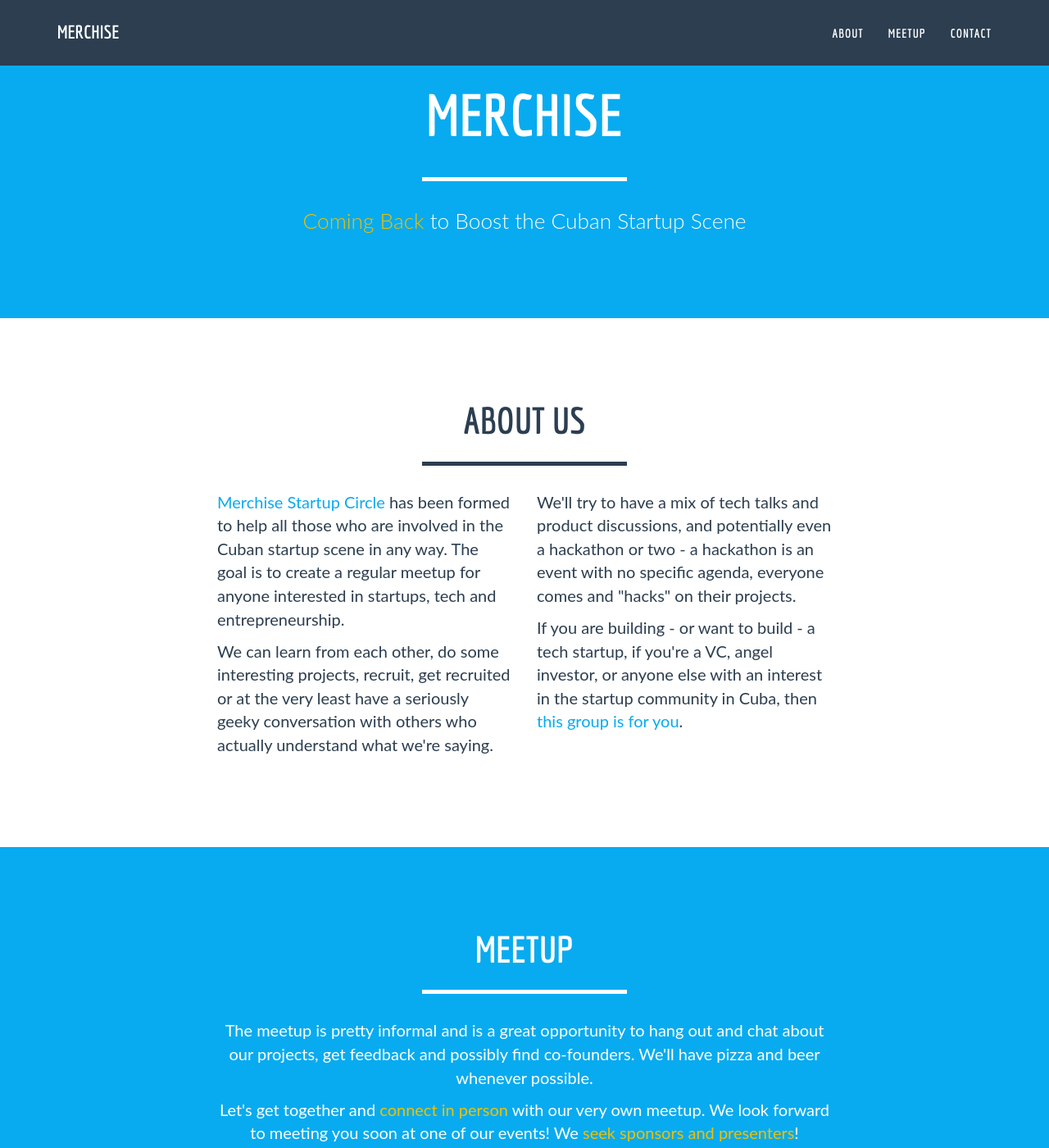
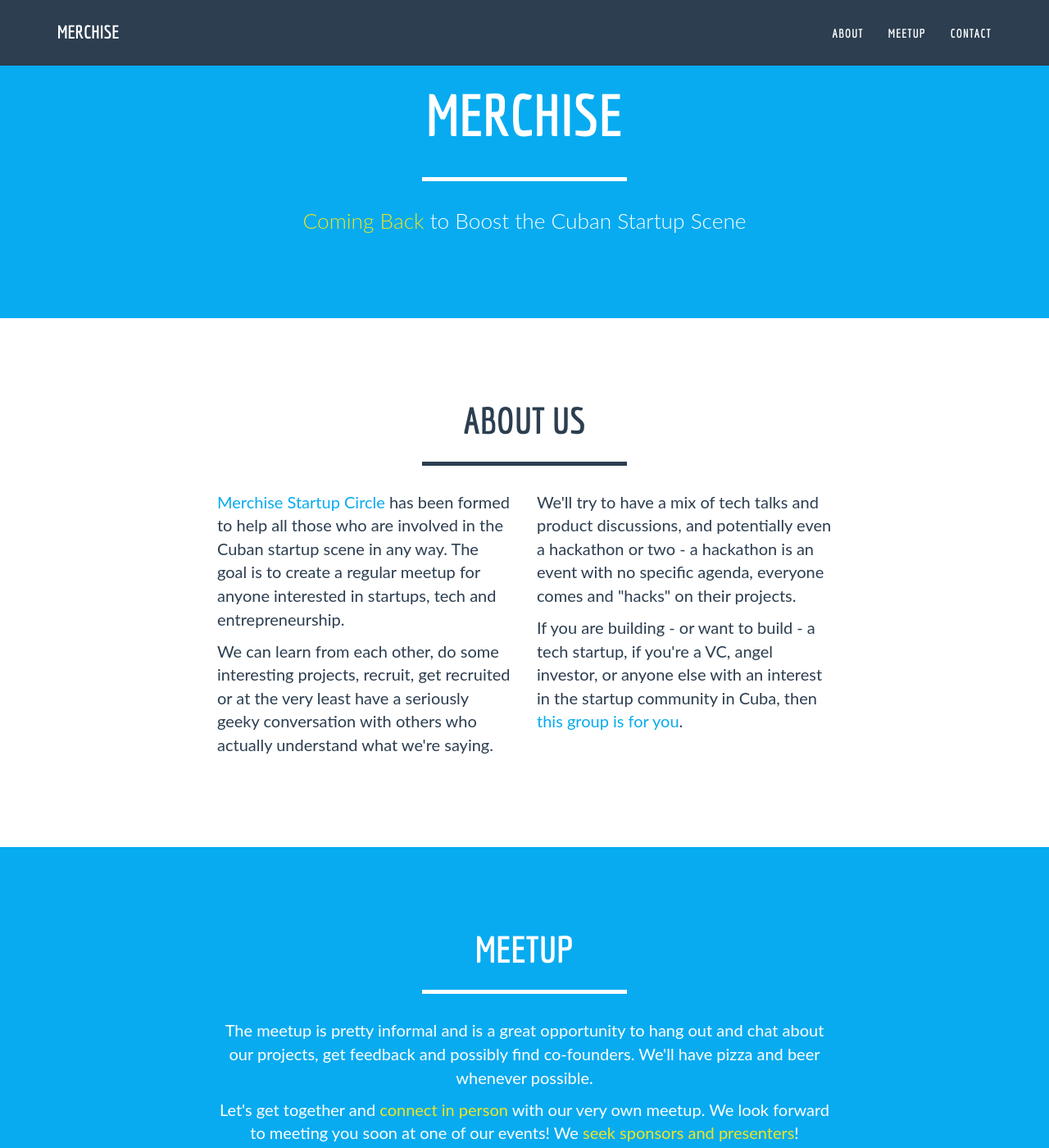
Before and after one commit to merchise-dev/merchise-dev.github.io, a Jekyll site: the page built from index.html, in a window 1280 px wide and 1400 px high, scrolled down 381 px. Shown: the whole window at 82% size. Built offline with Jekyll 4.4.1, drawn with Linux system fonts in a browser that asks for light colours.

Commit message:
change link color

```diff
--- a/_includes/css/main.css
+++ b/_includes/css/main.css
@@ -448,5 +448,5 @@ footer .footer-below {
 .success a:hover,
 .success a:focus,
 .success a:active{
-    color: #EFC100;
+    color: #EFE520;
 }
```
